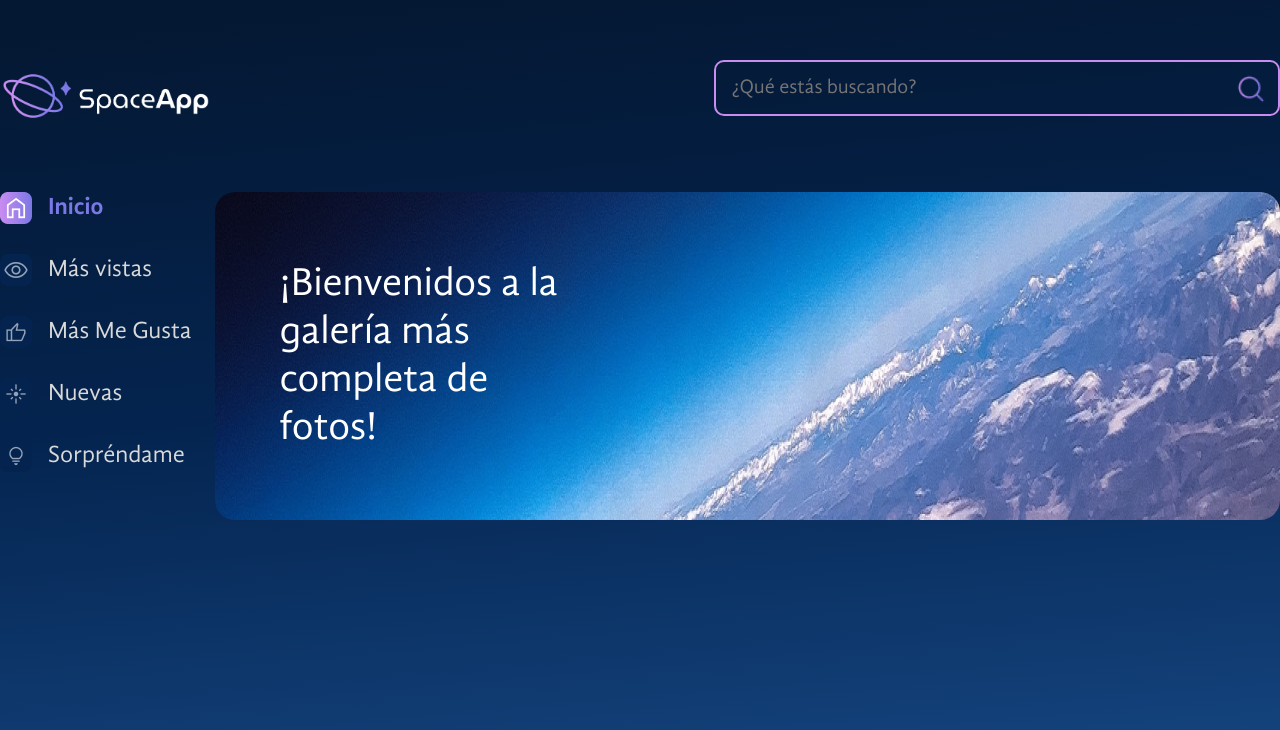
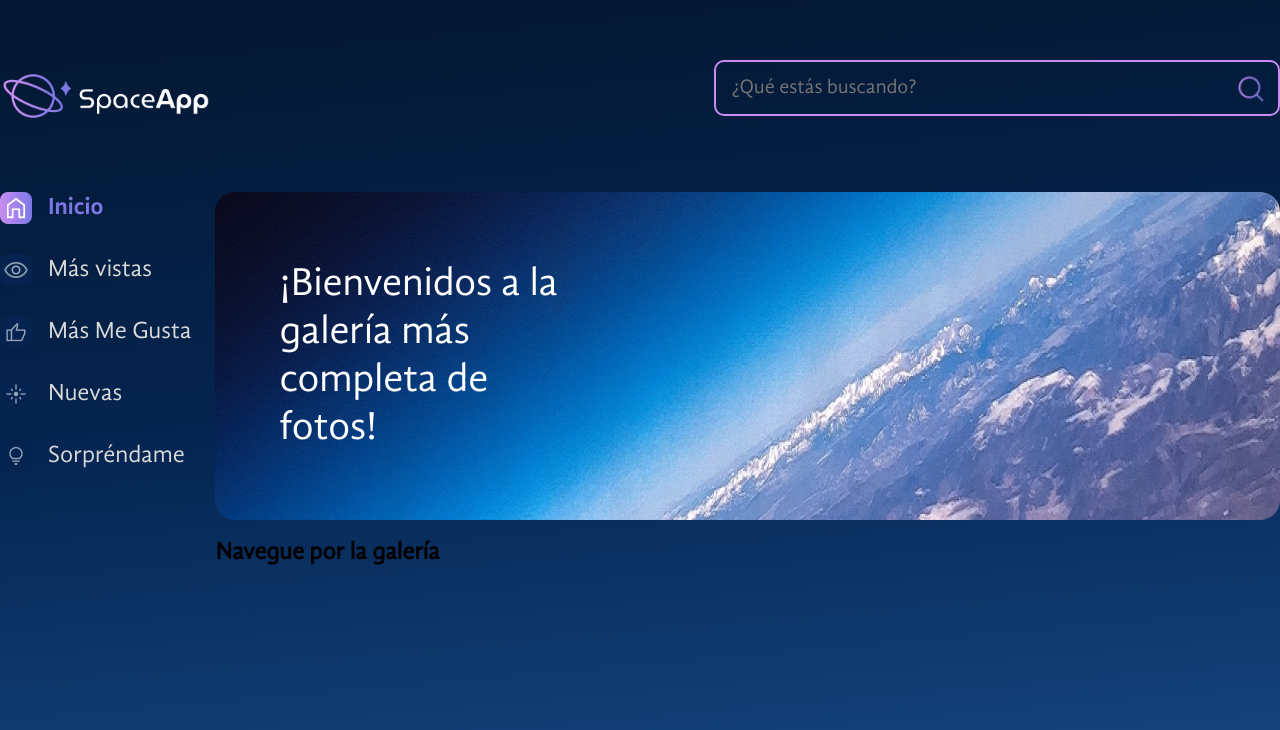
Before and after one commit to Mariq12/space-app-vite, a React (Vite) app: page / in a window 1280 px wide. Shown: the top 730 px of the page. Built offline with nearby package versions, Linux system fonts and the light colour scheme.

Commit message:
Se crea la galeria, se conecta con el App y se agrega estilos

```diff
--- a/src/App.jsx
+++ b/src/App.jsx
@@ -4,6 +4,7 @@ import Headboard from "./components/headboard/Headboard"
 import Sidebar from "./components/sidebar/Sidebar"
 import Banner from "./components/banner/Banner"
 import bannner from "./assets/banner.png"
+import Gallery from "./components/gallery/Gallery"
 
 const FondoGradiente = styled.div`
 background: linear-gradient(175deg, #041833 4.16%, #04244F 48%, #154580 96.76%);
@@ -19,18 +20,26 @@ const MainContainer = styled.div`
   display: flex;
   gap: 24px;
 `
+const GalleryContent = styled.section`
+  display: flex;
+  flex-direction: column;
+  flex-grow: 1;
+`
+
 function App() {
 
   return (
     <>
       <FondoGradiente>
         <GlobalStyles />
-
         <AppContainer>
           <Headboard />
           <MainContainer>
             <Sidebar />
-            <Banner texto="¡Bienvenidos a la galería más completa de fotos!" backgroundImage={bannner} />
+            <GalleryContent>
+              <Banner texto="¡Bienvenidos a la galería más completa de fotos!" backgroundImage={bannner} />
+              <Gallery />
+            </GalleryContent>
           </MainContainer>
         </AppContainer>
       </FondoGradiente>
--- /dev/null
+++ b/src/components/gallery/Gallery.jsx
@@ -0,0 +1,11 @@
+
+
+const Gallery = () => {
+  return (
+    <h2>
+        Navegue por la galería
+    </h2>
+  );
+};
+
+export default Gallery;
```
